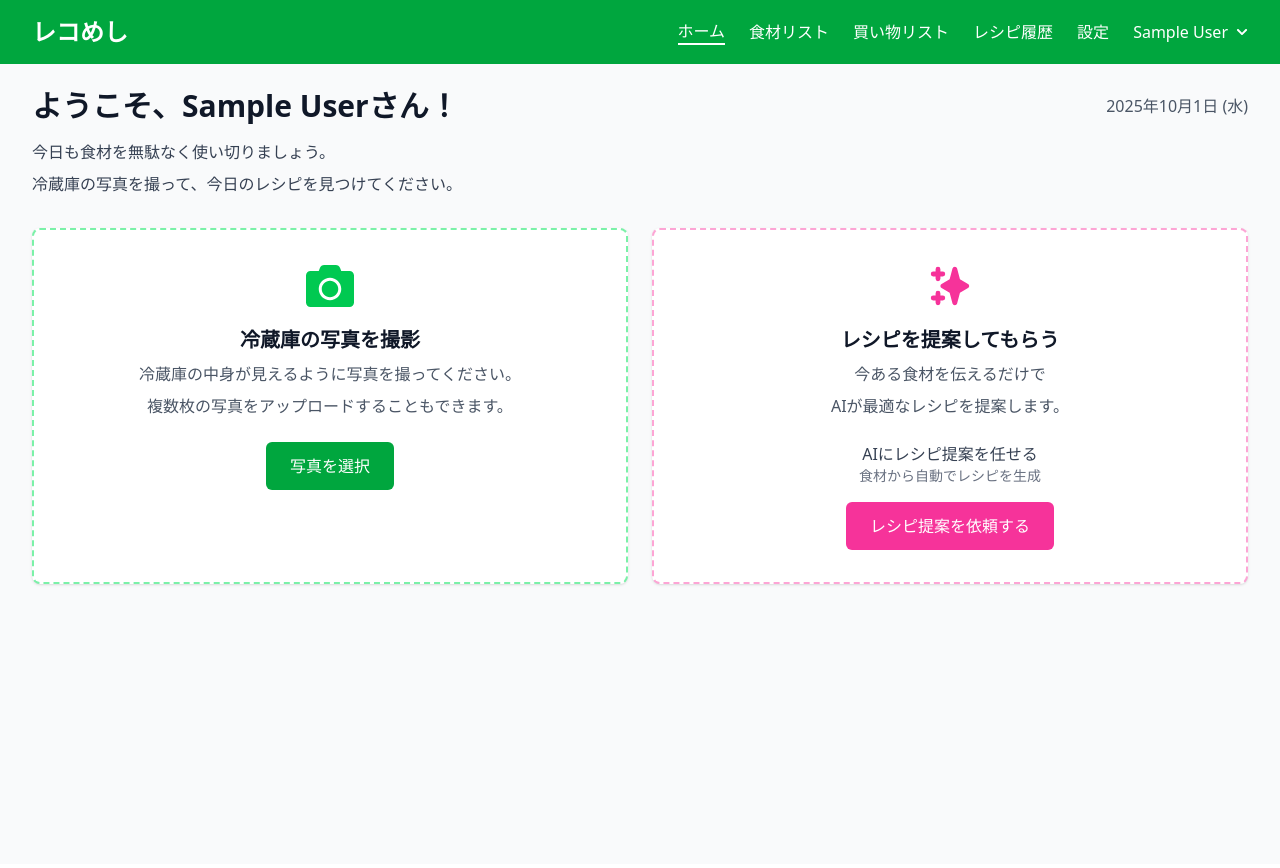
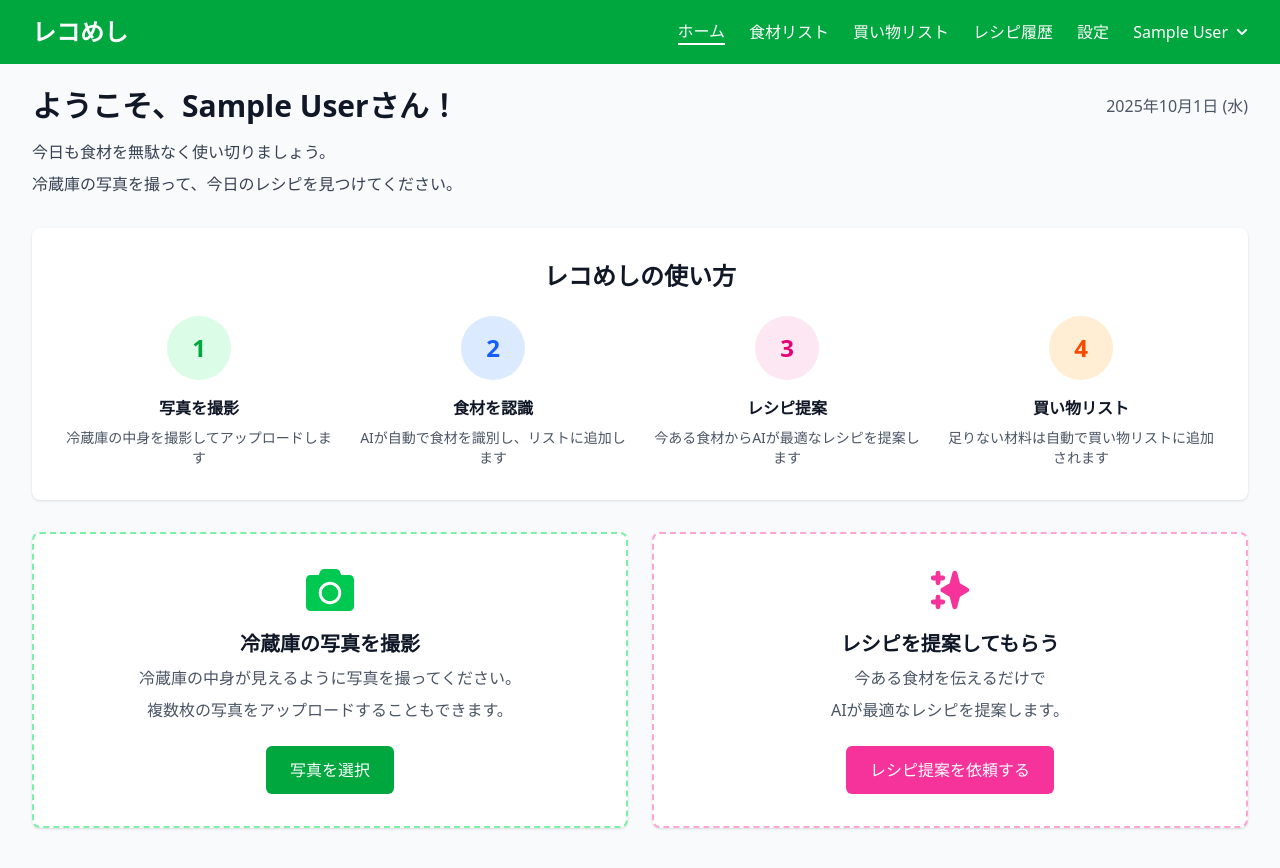
Before and after one commit to Otoriha/Reco_Meshi, a React (Vite) app in the folder frontend/: page / in a window 1280 px wide. Shown: the top 868 px of the page. Built offline with nearby package versions, Linux system fonts and the light colour scheme; no server answers; sample sign-in values are in the browser's storage.

Commit message:
suggestmodalのui編集

```diff
--- a/frontend/src/components/recipes/RecipeSuggestModal.tsx
+++ b/frontend/src/components/recipes/RecipeSuggestModal.tsx
@@ -107,7 +107,7 @@ const RecipeSuggestModal: React.FC<RecipeSuggestModalProps> = ({
   }
 
   const renderPreferencesForm = () => (
-    <div className="space-y-6">
+    <div className="space-y-6 max-w-md mx-auto">
       {/* 食材指定 */}
       <div>
         <label className="block text-sm font-medium text-gray-700 mb-2">
@@ -117,7 +117,7 @@ const RecipeSuggestModal: React.FC<RecipeSuggestModalProps> = ({
           value={ingredients}
           onChange={(e) => setIngredients(e.target.value)}
           placeholder="例: 玉ねぎ, 豚肉, 人参（カンマ区切りで入力）"
-          className="w-full px-3 py-2 border border-gray-300 rounded-md focus:outline-none focus:ring-2 focus:ring-pink-500"
+          className="w-full px-3 py-2 border border-pink-300 rounded-md focus:outline-none focus:ring-2 focus:ring-pink-500 focus:border-pink-500"
           rows={2}
         />
         <p className="text-xs text-gray-500 mt-1">
--- a/frontend/src/components/ui/Modal.tsx
+++ b/frontend/src/components/ui/Modal.tsx
@@ -39,12 +39,12 @@ const Modal: React.FC<ModalProps> = ({ isOpen, title, onClose, children, size =
   return (
     <div className="fixed inset-0 z-50 flex items-center justify-center">
       <div className="absolute inset-0 bg-black/40" onClick={onClose} />
-      <div className={`relative bg-white rounded-lg shadow-lg w-full ${getSizeClass()} mx-4`}>
+      <div className={`relative bg-white rounded-lg shadow-lg w-full ${getSizeClass()} mx-8`}>
         <div className="border-b px-4 py-3 flex justify-between items-center">
           <h3 className="text-lg font-semibold">{title}</h3>
           <button onClick={onClose} aria-label="close" className="text-gray-500 hover:text-gray-700">×</button>
         </div>
-        <div className="p-4">
+        <div className="p-6">
           {children}
         </div>
       </div>
--- a/frontend/src/pages/Dashboard/Dashboard.tsx
+++ b/frontend/src/pages/Dashboard/Dashboard.tsx
@@ -99,19 +99,62 @@ const Dashboard: React.FC = () => {
           </div>
         </div>
 
+        {/* 使い方ガイド */}
+        <div className="bg-white rounded-lg shadow-sm p-8 mb-8">
+          <h2 className="text-2xl font-bold text-gray-900 mb-6 text-center">レコめしの使い方</h2>
+          <div className="grid grid-cols-1 md:grid-cols-4 gap-6">
+            {/* ステップ1 */}
+            <div className="text-center">
+              <div className="w-16 h-16 bg-green-100 rounded-full flex items-center justify-center mx-auto mb-4">
+                <span className="text-2xl font-bold text-green-600">1</span>
+              </div>
+              <h3 className="font-bold text-gray-900 mb-2">写真を撮影</h3>
+              <p className="text-sm text-gray-600">冷蔵庫の中身を撮影してアップロードします</p>
+            </div>
+
+            {/* ステップ2 */}
+            <div className="text-center">
+              <div className="w-16 h-16 bg-blue-100 rounded-full flex items-center justify-center mx-auto mb-4">
+                <span className="text-2xl font-bold text-blue-600">2</span>
+              </div>
+              <h3 className="font-bold text-gray-900 mb-2">食材を認識</h3>
+              <p className="text-sm text-gray-600">AIが自動で食材を識別し、リストに追加します</p>
+            </div>
+
+            {/* ステップ3 */}
+            <div className="text-center">
+              <div className="w-16 h-16 bg-pink-100 rounded-full flex items-center justify-center mx-auto mb-4">
+                <span className="text-2xl font-bold text-pink-600">3</span>
+              </div>
+              <h3 className="font-bold text-gray-900 mb-2">レシピ提案</h3>
+              <p className="text-sm text-gray-600">今ある食材からAIが最適なレシピを提案します</p>
+            </div>
+
+            {/* ステップ4 */}
+            <div className="text-center">
+              <div className="w-16 h-16 bg-orange-100 rounded-full flex items-center justify-center mx-auto mb-4">
+                <span className="text-2xl font-bold text-orange-600">4</span>
+              </div>
+              <h3 className="font-bold text-gray-900 mb-2">買い物リスト</h3>
+              <p className="text-sm text-gray-600">足りない材料は自動で買い物リストに追加されます</p>
+            </div>
+          </div>
+        </div>
+
         {/* メインアクションカード */}
         <div className="grid grid-cols-1 lg:grid-cols-2 gap-6 mb-8">
           {/* 冷蔵庫の写真を撮影 */}
-          <div className="bg-white rounded-lg shadow-sm border-2 border-dashed border-green-300 p-8 hover:border-green-400 transition-colors">
-            <div className="text-center">
+          <div className="bg-white rounded-lg shadow-sm border-2 border-dashed border-green-300 p-8 hover:border-green-400 transition-colors flex flex-col">
+            <div className="text-center flex-1">
               <div className="mb-4">
                 <FaCamera className="mx-auto h-12 w-12 text-green-500" />
               </div>
               <h2 className="text-xl font-bold text-gray-900 mb-2">冷蔵庫の写真を撮影</h2>
               <p className="text-gray-600 mb-2">冷蔵庫の中身が見えるように写真を撮ってください。</p>
               <p className="text-gray-600 mb-6">複数枚の写真をアップロードすることもできます。</p>
+            </div>
 
-              <div className="space-y-4">
+            <div className="text-center">
               <input
                 ref={fileInputRef}
                 type="file"
@@ -128,27 +171,23 @@ const Dashboard: React.FC = () => {
                 {isUploading ? 'アップロード中...' : '写真を選択'}
               </button>
               {uploadMessage && (
-                  <p className="text-sm text-gray-700 whitespace-pre-line">{uploadMessage}</p>
+                <p className="text-sm text-gray-700 whitespace-pre-line mt-4">{uploadMessage}</p>
               )}
-              </div>
             </div>
           </div>
 
           {/* レシピを提案してもらう */}
-          <div className="bg-white rounded-lg shadow-sm border-2 border-dashed border-pink-300 p-8 hover:border-pink-400 transition-colors">
-            <div className="text-center">
+          <div className="bg-white rounded-lg shadow-sm border-2 border-dashed border-pink-300 p-8 hover:border-pink-400 transition-colors flex flex-col">
+            <div className="text-center flex-1">
               <div className="mb-4">
                 <HiSparkles className="mx-auto h-12 w-12 text-pink-500" />
               </div>
               <h2 className="text-xl font-bold text-gray-900 mb-2">レシピを提案してもらう</h2>
               <p className="text-gray-600 mb-2">今ある食材を伝えるだけで</p>
               <p className="text-gray-600 mb-6">AIが最適なレシピを提案します。</p>
+            </div>
 
-              <div className="space-y-4">
-                <div className="text-gray-700 font-medium">
-                  <p>AIにレシピ提案を任せる</p>
-                  <p className="text-sm text-gray-500">食材から自動でレシピを生成</p>
-                </div>
+            <div className="text-center">
               <button
                 onClick={handleRecipeSuggest}
                 className="bg-pink-500 text-white px-6 py-3 rounded-md hover:bg-pink-600 transition-colors font-medium"
@@ -158,8 +197,6 @@ const Dashboard: React.FC = () => {
             </div>
           </div>
         </div>
-        </div>
-
 
         {/* レシピ提案モーダル */}
         <RecipeSuggestModal
```
Lines whose indentation alone changed are shown as unchanged.
